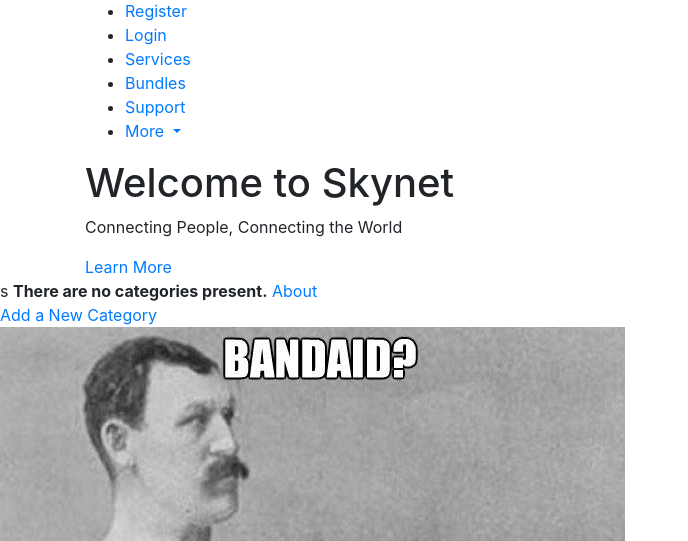
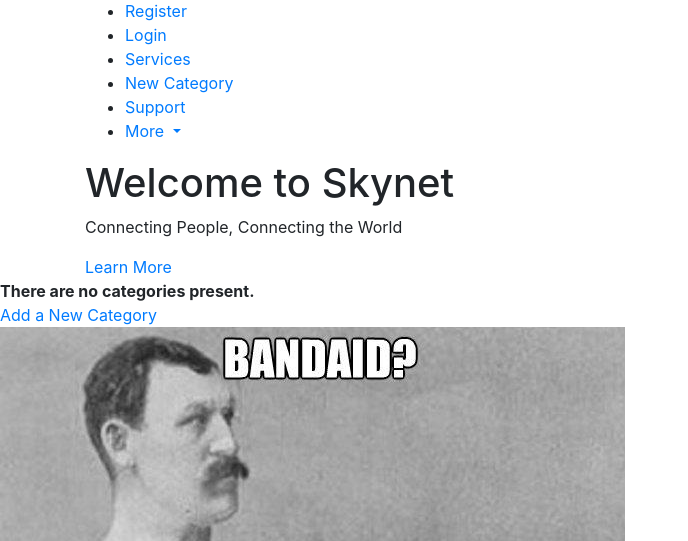
Before and after one commit to mtakemot/Skynet, a Django app: page /Users/ in a window 1280 px wide. Shown: the part 301-842 px from the top of the page, without its empty margins (0-688 px from the left). Run offline with Django 3.2, Linux system fonts and the light colour scheme; some libraries are stand-ins or nearby versions.

Commit message:
Modifying User Page.

```diff
--- a/templates/Users/index.html
+++ b/templates/Users/index.html
@@ -60,7 +60,7 @@
                     <li><a href="/Users/register/">Register</a></li>
                     <li><a href="/Users/login/">Login</a></li>
                     <li><a href="#">Services</a></li>
-                    <li><a href="#">Bundles</a></li>
+                    <li><a href="/Users/add_category/">New Category</a></li>
                     <li><a href="#">Support</a></li>
 
                     <li class="dropdown">
@@ -87,21 +87,32 @@
 
           {% if categories %}
         <!--this will probably be an area to list services/advertise etc-->
-            <ul>
+            <div class = "category" >
+
+            <ul class = "nav">
                 {% for category in categories %}
                 <li><a href="/Users/category/{{ category.slug }}">{{ category.name }}</a></li>
                 {% endfor %}
+
             </ul>
-        {% else %}s
-            <strong>There are no categories present.</strong>
-        {% endif %}
-        <a href="/Users/about/">About</a><br />
+
+        {% else %}
+
+                <strong>There are no categories present.</strong>
+
+                {% endif %}
+
+                <!---<a href="/Users/about/">About</a><br /> ---->
         <!--CREATE VIEW AND LINK WITH LIST OF SERVICES-->
-        <a href="/Users/add_category/">Add a New Category</a><br />
+        <div class = "new_cat">
+            <a href="/Users/add_category/">Add a New Category</a><br />
+        </div>
+            <img src ="{% static "images/logo.jpg" %}" alt = "Logo" />
 
-        <img src ="{% static "images/logo.jpg" %}" alt = "Logo" />
+            </div>
+        </div>
 
-        </div>
+
     </body>
 
 </html>
```
